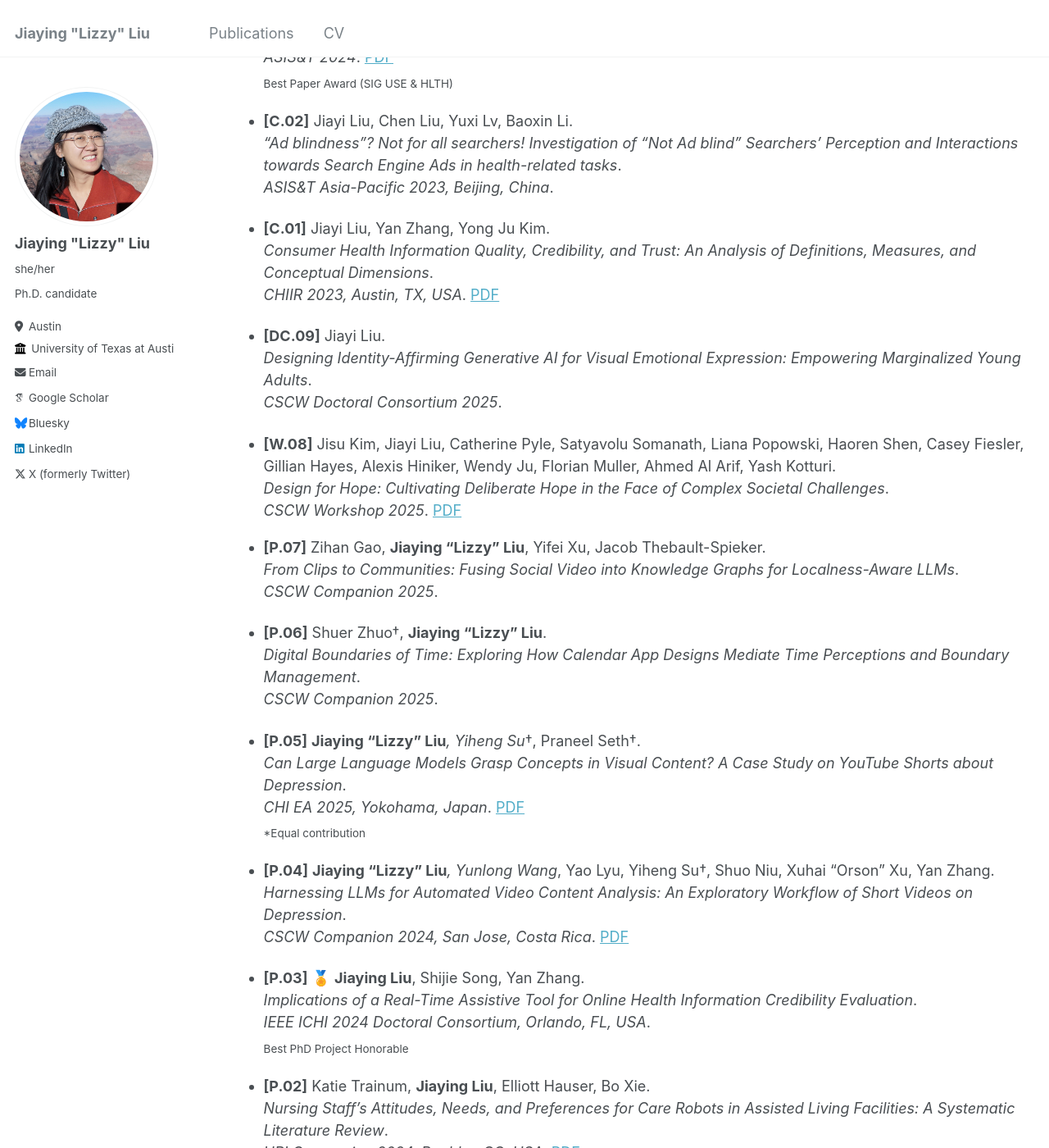
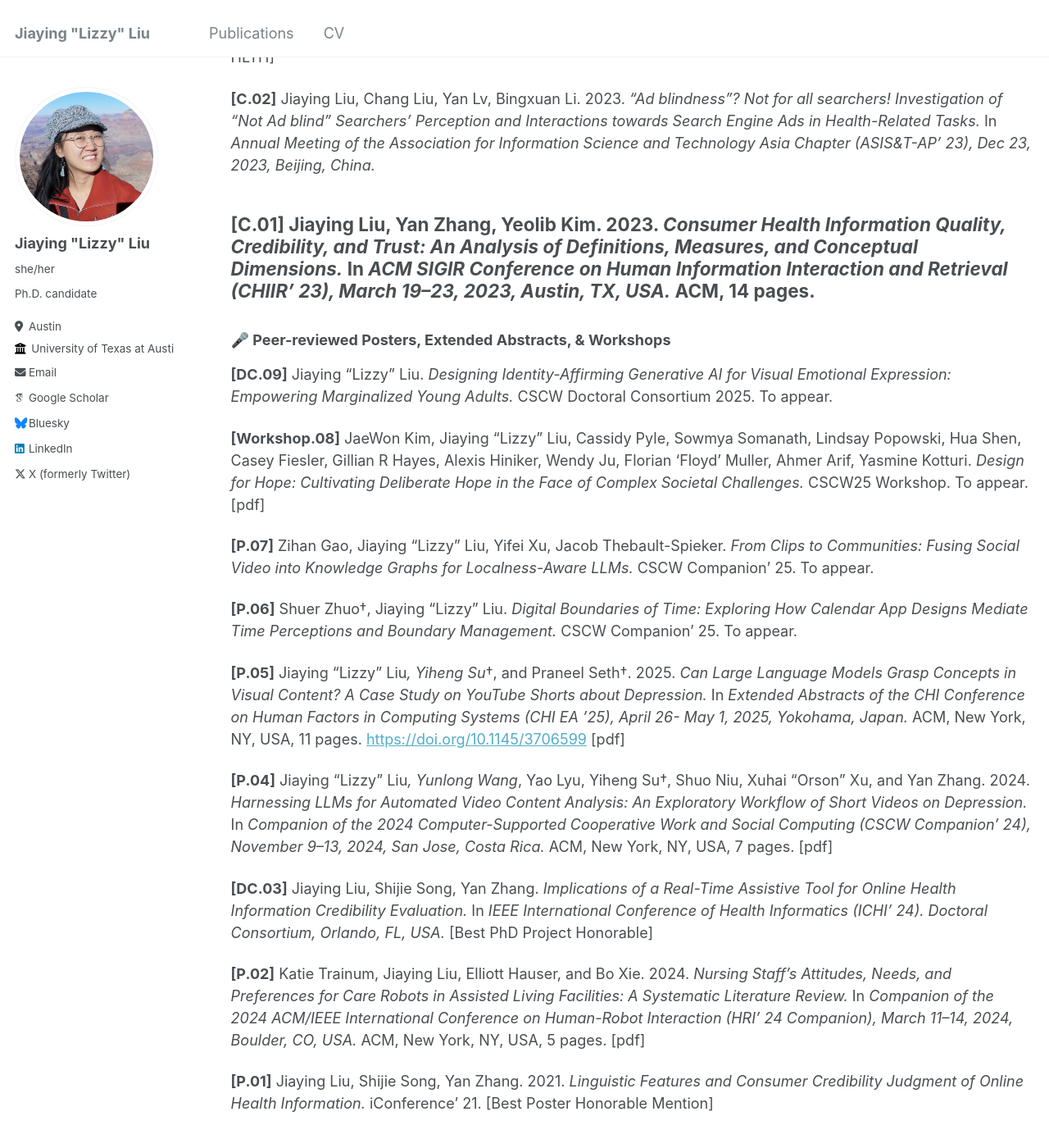
Before and after one commit to lizzyliu666/lizzyliu666.github.io, a Jekyll site: the page built from _pages/publications.md, in a window 1280 px wide and 1400 px high, scrolled down 1865 px. Shown: the whole window at 82% size. Built offline with Jekyll 4.4.1, drawn with Linux system fonts in a browser that asks for light colours; some web fonts are replaced; some of the changed text lies outside the part shown.

Commit message:
Revise publications list with updated entries
Updated peer-reviewed conference papers and posters with new titles, authors, and publication details.

```diff
--- a/_pages/publications.md
+++ b/_pages/publications.md
@@ -63,61 +63,33 @@ author_profile: true
 ---
 
 ### 🎤 Peer-reviewed Conference Papers
-- **[C.05]** **Jiaying "Lizzy" Liu**, Yiheng Su†, Praneel Seth†.
-  *From Pixels to Concepts: How AI interprets Visual Concepts in Social Media Videos?*
-  *ASIS&T 2025*, Washington DC.
 
-- **[C.04]** **Jiaying "Lizzy" Liu**, Yan Zhang.
-  *Video-Mediated Emotion Disclosure: A Study of Mental Health Vlogging by People with Schizophrenia on YouTube*.
-  *ASIS&T 2025*. [PDF](https://arxiv.org/pdf/2506.10932)
+**[C.05]** Jiaying "Lizzy" Liu, Yiheng Su†, and Praneel Seth†. 2025. *From Pixels to Concepts: How AI interprets Visual Concepts in Social Media Videos? A Case Study of Mental Health YouTube Shorts.* In *Association for Information Science & Technology Annual Meeting (ASIS&T' 25), November 14-18, 2025, Washington DC, USA*, 10 pages.
 
-- **[C.03]** 🏅 **Jiaying Liu**, Yan Zhang.
-  *Exploring Young Adults' Mental Health Help-Seeking Journey*.
-  *ASIS&T 2024*. [PDF](https://asistdl.onlinelibrary.wiley.com/doi/full/10.1002/pra2.1060)
-  <sub>Best Paper Award (SIG USE & HLTH)</sub>
+**[C.04]** Jiaying "Lizzy" Liu, Yan Zhang. 2024. *Video-Mediated Emotion Disclosure: Expressions of Fear, Sadness, and Joy by People with Schizophrenia on YouTube.* In *Association for Information Science & Technology Annual Meeting (ASIS&T' 25), November 14-18, 2025, Washington DC, USA*, 10 pages. [pdf]
 
-- **[C.02]** Jiayi Liu, Chen Liu, Yuxi Lv, Baoxin Li.
-  *"Ad blindness”? Not for all searchers! Investigation of “Not Ad blind” Searchers’ Perception and Interactions towards Search Engine Ads in health-related tasks*.
-  *ASIS&T Asia-Pacific 2023, Beijing, China*.
+**[C.03]** Jiaying Liu, Yan Zhang. 2024. *Exploring Young Adults' Mental Health Help-Seeking Journey: Preliminary Findings on Resource Navigation Behavior.* In *Association for Information Science & Technology Annual Meeting (ASIS&T' 24), October 25-29, 2024, Calgary, Alberta, Canada*, 4 pages. [pdf] [Best Paper Award by SIG USE & HLTH]
 
-- **[C.01]** Jiayi Liu, Yan Zhang, Yong Ju Kim.
-  *Consumer Health Information Quality, Credibility, and Trust: An Analysis of Definitions, Measures, and Conceptual Dimensions*.
-  *CHIIR 2023, Austin, TX, USA*. [PDF](https://doi.org/10.1145/3576840.3578331)
+**[C.02]** Jiaying Liu, Chang Liu, Yan Lv, Bingxuan Li. 2023. *"Ad blindness”? Not for all searchers! Investigation of “Not Ad blind” Searchers’ Perception and Interactions towards Search Engine Ads in Health-Related Tasks.* In *Annual Meeting of the Association for Information Science and Technology Asia Chapter (ASIS&T-AP' 23), Dec 23, 2023, Beijing, China.*
 
-- **[DC.09]** Jiayi Liu.
-  *Designing Identity-Affirming Generative AI for Visual Emotional Expression: Empowering Marginalized Young Adults*.
-  *CSCW Doctoral Consortium 2025*.
+**[C.01]** Jiaying Liu, Yan Zhang, Yeolib Kim. 2023. *Consumer Health Information Quality, Credibility, and Trust: An Analysis of Definitions, Measures, and Conceptual Dimensions.* In *ACM SIGIR Conference on Human Information Interaction and Retrieval (CHIIR’ 23), March 19–23, 2023, Austin, TX, USA.* ACM, 14 pages.
+---
 
-- **[W.08]** Jisu Kim, Jiayi Liu, Catherine Pyle, Satyavolu Somanath, Liana Popowski, Haoren Shen, Casey Fiesler, Gillian Hayes, Alexis Hiniker, Wendy Ju, Florian Muller, Ahmed Al Arif, Yash Kotturi.
-  *Design for Hope: Cultivating Deliberate Hope in the Face of Complex Societal Challenges*.
-  *CSCW Workshop 2025*. [PDF](https://arxiv.org/pdf/2503.07586)
-- **[P.07]** Zihan Gao, **Jiaying "Lizzy" Liu**, Yifei Xu, Jacob Thebault-Spieker.
-  *From Clips to Communities: Fusing Social Video into Knowledge Graphs for Localness-Aware LLMs*.
-  *CSCW Companion 2025*.
+### 🎤 Peer-reviewed Posters, Extended Abstracts, & Workshops
+**[DC.09]** Jiaying "Lizzy" Liu. *Designing Identity-Affirming Generative AI for Visual Emotional Expression: Empowering Marginalized Young Adults.* CSCW Doctoral Consortium 2025. To appear.
 
-- **[P.06]** Shuer Zhuo†, **Jiaying "Lizzy" Liu**.
-  *Digital Boundaries of Time: Exploring How Calendar App Designs Mediate Time Perceptions and Boundary Management*.
-  *CSCW Companion 2025*.
+**[Workshop.08]** JaeWon Kim, Jiaying "Lizzy" Liu, Cassidy Pyle, Sowmya Somanath, Lindsay Popowski, Hua Shen, Casey Fiesler, Gillian R Hayes, Alexis Hiniker, Wendy Ju, Florian 'Floyd' Muller, Ahmer Arif, Yasmine Kotturi. *Design for Hope: Cultivating Deliberate Hope in the Face of Complex Societal Challenges.* CSCW25 Workshop. To appear. [pdf]
 
-- **[P.05]** **Jiaying "Lizzy" Liu***, Yiheng Su*†, Praneel Seth†.
-  *Can Large Language Models Grasp Concepts in Visual Content? A Case Study on YouTube Shorts about Depression*.
-  *CHI EA 2025, Yokohama, Japan*. [PDF](http://arxiv.org/abs/2503.05109)
-  <sub>*Equal contribution</sub>
+**[P.07]** Zihan Gao, Jiaying "Lizzy" Liu, Yifei Xu, Jacob Thebault-Spieker. *From Clips to Communities: Fusing Social Video into Knowledge Graphs for Localness-Aware LLMs.* CSCW Companion’ 25. To appear.
 
-- **[P.04]** **Jiaying "Lizzy" Liu***, Yunlong Wang*, Yao Lyu, Yiheng Su†, Shuo Niu, Xuhai "Orson" Xu, Yan Zhang.
-  *Harnessing LLMs for Automated Video Content Analysis: An Exploratory Workflow of Short Videos on Depression*.
-  *CSCW Companion 2024, San Jose, Costa Rica*. [PDF](https://arxiv.org/abs/2406.19528)
+**[P.06]** Shuer Zhuo†, Jiaying "Lizzy" Liu. *Digital Boundaries of Time: Exploring How Calendar App Designs Mediate Time Perceptions and Boundary Management.* CSCW Companion’ 25. To appear.
 
-- **[P.03]** 🏅 **Jiaying Liu**, Shijie Song, Yan Zhang.
-  *Implications of a Real-Time Assistive Tool for Online Health Information Credibility Evaluation*.
-  *IEEE ICHI 2024 Doctoral Consortium, Orlando, FL, USA*.
-  <sub>Best PhD Project Honorable</sub>
+**[P.05]** Jiaying "Lizzy" Liu*, Yiheng Su*†, and Praneel Seth†. 2025. *Can Large Language Models Grasp Concepts in Visual Content? A Case Study on YouTube Shorts about Depression.* In *Extended Abstracts of the CHI Conference on Human Factors in Computing Systems (CHI EA ’25), April 26- May 1, 2025, Yokohama, Japan.* ACM, New York, NY, USA, 11 pages. [https://doi.org/10.1145/3706599](https://doi.org/10.1145/3706599) [pdf]
 
-- **[P.02]** Katie Trainum, **Jiaying Liu**, Elliott Hauser, Bo Xie.
-  *Nursing Staff’s Attitudes, Needs, and Preferences for Care Robots in Assisted Living Facilities: A Systematic Literature Review*.
-  *HRI Companion 2024, Boulder, CO, USA*. [PDF](https://doi.org/10.1145/3610978.3640690)
+**[P.04]** Jiaying "Lizzy" Liu*, Yunlong Wang*, Yao Lyu, Yiheng Su†, Shuo Niu, Xuhai "Orson" Xu, and Yan Zhang. 2024. *Harnessing LLMs for Automated Video Content Analysis: An Exploratory Workflow of Short Videos on Depression.* In *Companion of the 2024 Computer-Supported Cooperative Work and Social Computing (CSCW Companion’ 24), November 9–13, 2024, San Jose, Costa Rica.* ACM, New York, NY, USA, 7 pages. [pdf]
 
-- **[P.01]** 🏅 **Jiaying Liu**, Shijie Song, Yan Zhang.
-  *Linguistic Features and Consumer Credibility Judgment of Online Health Information*.
-  *iConference 2021*.
-  <sub>Best Poster Honorable Mention</sub>
+**[DC.03]** Jiaying Liu, Shijie Song, Yan Zhang. *Implications of a Real-Time Assistive Tool for Online Health Information Credibility Evaluation.* In *IEEE International Conference of Health Informatics (ICHI' 24). Doctoral Consortium, Orlando, FL, USA.* [Best PhD Project Honorable]
+
+**[P.02]** Katie Trainum, Jiaying Liu, Elliott Hauser, and Bo Xie. 2024. *Nursing Staff’s Attitudes, Needs, and Preferences for Care Robots in Assisted Living Facilities: A Systematic Literature Review.* In *Companion of the 2024 ACM/IEEE International Conference on Human-Robot Interaction (HRI’ 24 Companion), March 11–14, 2024, Boulder, CO, USA.* ACM, New York, NY, USA, 5 pages. [pdf]
+
+**[P.01]** Jiaying Liu, Shijie Song, Yan Zhang. 2021. *Linguistic Features and Consumer Credibility Judgment of Online Health Information.* iConference' 21. [Best Poster Honorable Mention]
```
